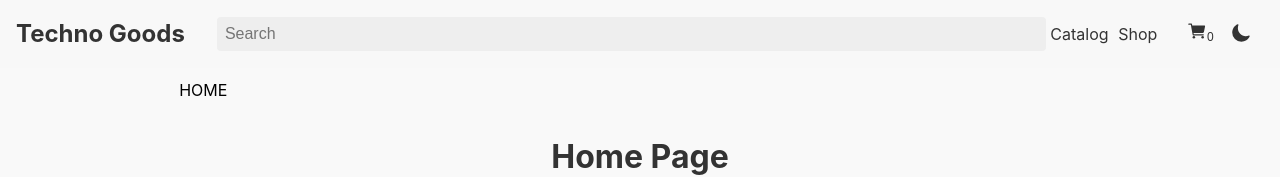
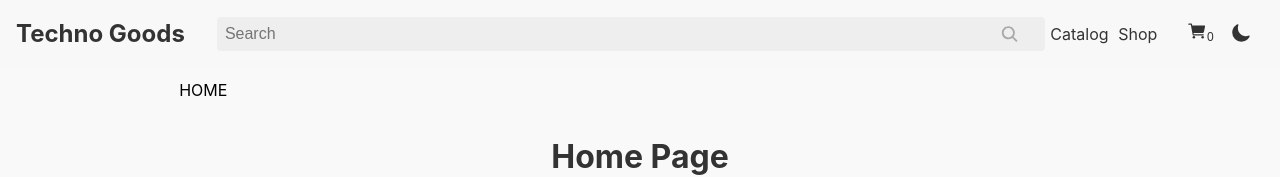
Before and after one commit to igor-eremn/catalog-list, a React (Vite) app in the folder frontend/: page / in a window 1280 px wide. Shown: the top 177 px of the page. Built offline with nearby package versions, Linux system fonts and the light colour scheme.

Commit message:
Completed Search page: can search for items with a query; added TODOs for future work

```diff
--- a/frontend/components/Header.jsx
+++ b/frontend/components/Header.jsx
@@ -1,17 +1,40 @@
-import React from 'react';
+import React, { useEffect, useState } from 'react';
 import { IoCart, IoSunny, IoMoon } from "react-icons/io5";
 import { useTheme } from '../src/ThemeProvider';
 import { Link } from 'react-router-dom';
 import './styles/Header.css';
+import { IoSearch } from "react-icons/io5";
+import { useNavigate } from 'react-router-dom';
+
+{/* TODO: Add support for clicking enter instead of search icon */}
 
 const Header = ({ cart }) => {
   const { darkMode, toggleDarkMode } = useTheme();
+  const [searchQuery, setSearchQuery] = useState('');
+  const [inputError, setInputError] = useState(false);
+  const navigate = useNavigate();
+
+  const handleSearch = () => {
+    if (!searchQuery.trim()) {
+      setInputError(true);
+    } else {
+      setInputError(false);
+      navigate(`/home/search?query=${searchQuery}`);
+    }
+  };
 
   return (
     <div className='header'>
       <Link to="/home" className='logo'>Techno Goods</Link>
       <div className='search-bar'>
-        <input type='text' placeholder='Search' />
+        <input
+          type='text'
+          placeholder='Search'
+          className={`search-input ${inputError ? 'error' : ''}`}
+          value={searchQuery}
+          onChange={(e) => setSearchQuery(e.target.value)}
+        />
+        <IoSearch className='search-icon' onClick={handleSearch} />
       </div>
       <div className='right-side'>
         <Link to="home/catalog" className='option'>Catalog</Link>
--- a/frontend/components/ItemCard.jsx
+++ b/frontend/components/ItemCard.jsx
@@ -8,6 +8,8 @@ import PopularityStars from './PopularityStars';
 import { useNavigate } from 'react-router-dom';
 import { IoMdAddCircleOutline } from "react-icons/io";
 import { RiDeleteBack2Fill } from "react-icons/ri";
+
+{/* TODO: Add +/- for number of items - connected to cart items */}
 
 const ItemCard = ({ id, imageSrc, name, popularity, description, price, place, cat_id, cartFunc }) => {
   const { darkMode } = useTheme();
--- a/frontend/components/styles/Header.css
+++ b/frontend/components/styles/Header.css
@@ -24,16 +24,36 @@ a {
 .search-bar {
   flex-grow: 1;
   margin: 0 1rem;
+  position: relative; /* To allow positioning of the icon inside */
 }
 
 .search-bar input {
-  width: 100%;
-  padding: 0.5rem;
+  width: 96%;
+  padding: 0.5rem 2.5rem 0.5rem 0.5rem; /* Padding to make room for the icon on the right */
   font-size: 1rem;
   border: none;
   border-radius: 0.25rem;
   transition: background-color 0.3s ease, color 0.3s ease;
 }
+
+/* The search icon inside the input field */
+.search-icon {
+  position: absolute;
+  right: 10px; /* Adjust to position the icon */
+  top: 50%;    /* Vertically center the icon */
+  transform: translateY(-50%);
+  font-size: 1.2rem; /* Size of the icon */
+  color: #aaa;
+  cursor: pointer;
+  transition: color 0.3s, transform 0.3s;
+}
+
+/* Change color and apply button-like hover effect */
+.search-bar:hover .search-icon {
+  color: #000;    /* Darker color on hover */
+  transform: translateY(-50%) scale(1.1); /* Slightly larger when hovered */
+}
+
 
 .right-side {
   display: flex;
--- a/frontend/pages/Home.jsx
+++ b/frontend/pages/Home.jsx
@@ -1,5 +1,7 @@
 import React from 'react';
 import './styles/Home.css';
+
+{/* TODO: Maybe do the home page, idk though */}
 
 const Home = () => {
   return (
--- a/frontend/pages/Search.jsx
+++ b/frontend/pages/Search.jsx
@@ -2,65 +2,50 @@ import { useTheme } from '../src/ThemeProvider';
 import React, { useEffect, useState } from 'react';
 import './styles/Search.css';
 import ItemCard from '../components/ItemCard';
-import SortingDash from '../components/SortingDash';
+import { useLocation } from 'react-router-dom';
+import queryString from 'query-string';
+
+{/* TODO: Remove query after going to another page */}
+{/* TODO: Add searching for categories */}
 
 const Search = ({ addToCart }) => {
-  const [selectedSort, setSelectedSort] = useState(0);
   const { darkMode } = useTheme();
   const [items, setItems] = useState([]);
   const [loading, setLoading] = useState(true);
   const [error, setError] = useState(null);
+  const [searchQuery, setSearchQuery] = useState('');
+
+  const location = useLocation();
 
   useEffect(() => {
+    const queryParams = queryString.parse(location.search);
+    setSearchQuery(queryParams.query || '');
+
     const fetchItems = async () => {
+      setLoading(true);
+      setError(null);
       try {
-        let response;
-        switch(selectedSort) {
-          case 0:
-            response = await fetch(`http://localhost:3000/catalog/items`);
-            break;
-          case 1:
-            response = await fetch(`http://localhost:3000/catalog/items/high-to-low-price`);
-            break;
-          case 2:
-            response = await fetch(`http://localhost:3000/catalog/items/low-to-high-price`);
-            break;
-          case 3:
-            response = await fetch(`http://localhost:3000/catalog/items/high-to-low-popularity`);
-            break;
-          case 4:
-            response = await fetch(`http://localhost:3000/catalog/items/low-to-high-popularity`);
-            break;
-          default:
-            response = await fetch(`http://localhost:3000/catalog/items`);
-            break;
-        }
+        let response = await fetch(`http://localhost:3000/catalog/items/search/all?query=${searchQuery}`);
         if (!response.ok) {
           throw new Error('Failed to fetch items');
         }
         const data = await response.json();
         console.log('Fetched Items Data:', data);
-        return data;
-      } catch (err) {
-        throw new Error(err.message);
-      }
-    };
-
-    const fetchData = async () => {
-      try {
-        setLoading(true);
-        const [itemsData] = await Promise.all([fetchItems()]);
-        setItems(itemsData);
-        setLoading(false);
+        setItems(data);
       } catch (err) {
         setError(err.message);
+      } finally {
         setLoading(false);
       }
     };
 
-    fetchData();
-
-  }, [selectedSort]);
+    if (searchQuery) {
+      fetchItems();
+    } else {
+      setItems([]); // Clear items if there's no search query
+      setLoading(false); // Stop loading if no query
+    }
+  }, [location.search, searchQuery]);
 
   if (loading) {
     return <div>Loading...</div>;
@@ -72,12 +57,13 @@ const Search = ({ addToCart }) => {
 
   return (
     <div className={`shop-page ${darkMode ? 'dark' : 'light'}`}>
-      <h1>All Products</h1>
-      <p>All products that we have on this webssite</p>
-      {/* Navigation Bar */}
-      <SortingDash selected={selectedSort} setSelected={setSelectedSort} />
-      <div className={`shop-items`}>
-        {items.map(item => (
+      <h1>Search</h1>
+      <p>Here is what we found for your search: '{searchQuery}'</p>
+      <div className="shop-items">
+        {items.length === 0 ? (
+          <p>No items found... Search again...</p>
+        ) : (
+          items.map(item => (
             <ItemCard
               key={item._id}
               id={item._id}
@@ -86,10 +72,11 @@ const Search = ({ addToCart }) => {
               popularity={item.popularity}
               description={item.description}
               price={item.price}
-            place={"shop-page"}
+              place="shop-page"
               cartFunc={addToCart}
             />
-        ))}
+          ))
+        )}
       </div>
     </div>
   );
--- a/frontend/src/App.jsx
+++ b/frontend/src/App.jsx
@@ -12,6 +12,7 @@ import Layout from './Layout';
 import Cart from '../pages/Cart';
 import Search from '../pages/Search';
 
+{/* TODO: Add Order Page */}
 
 const App = () => {
   const [cart, setCart] = useState(JSON.parse(localStorage.getItem('cart')) || []);
```
Also changed, not shown: 2 other files (tests, documents, lock files or other folders). Lines whose indentation alone changed are shown as unchanged.
